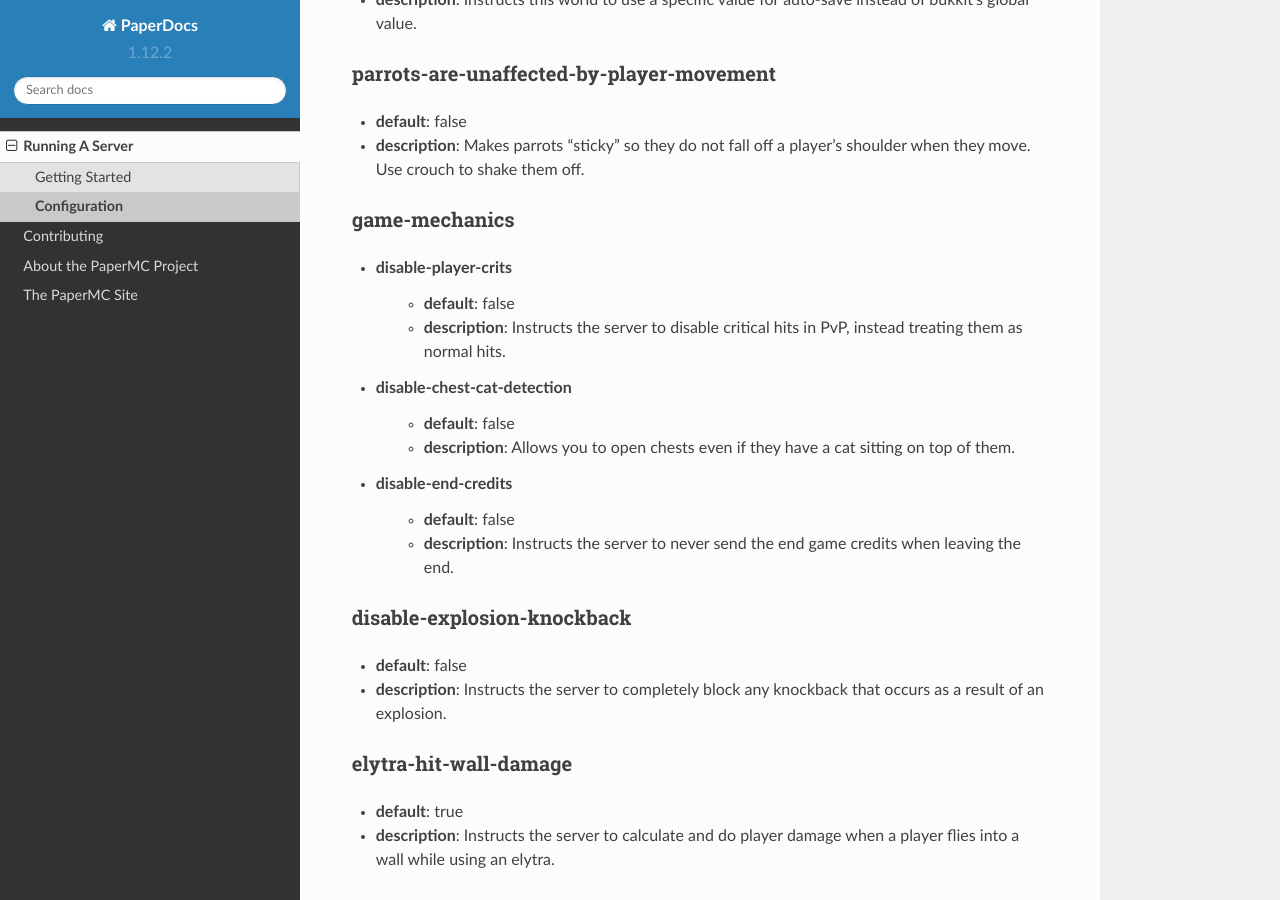
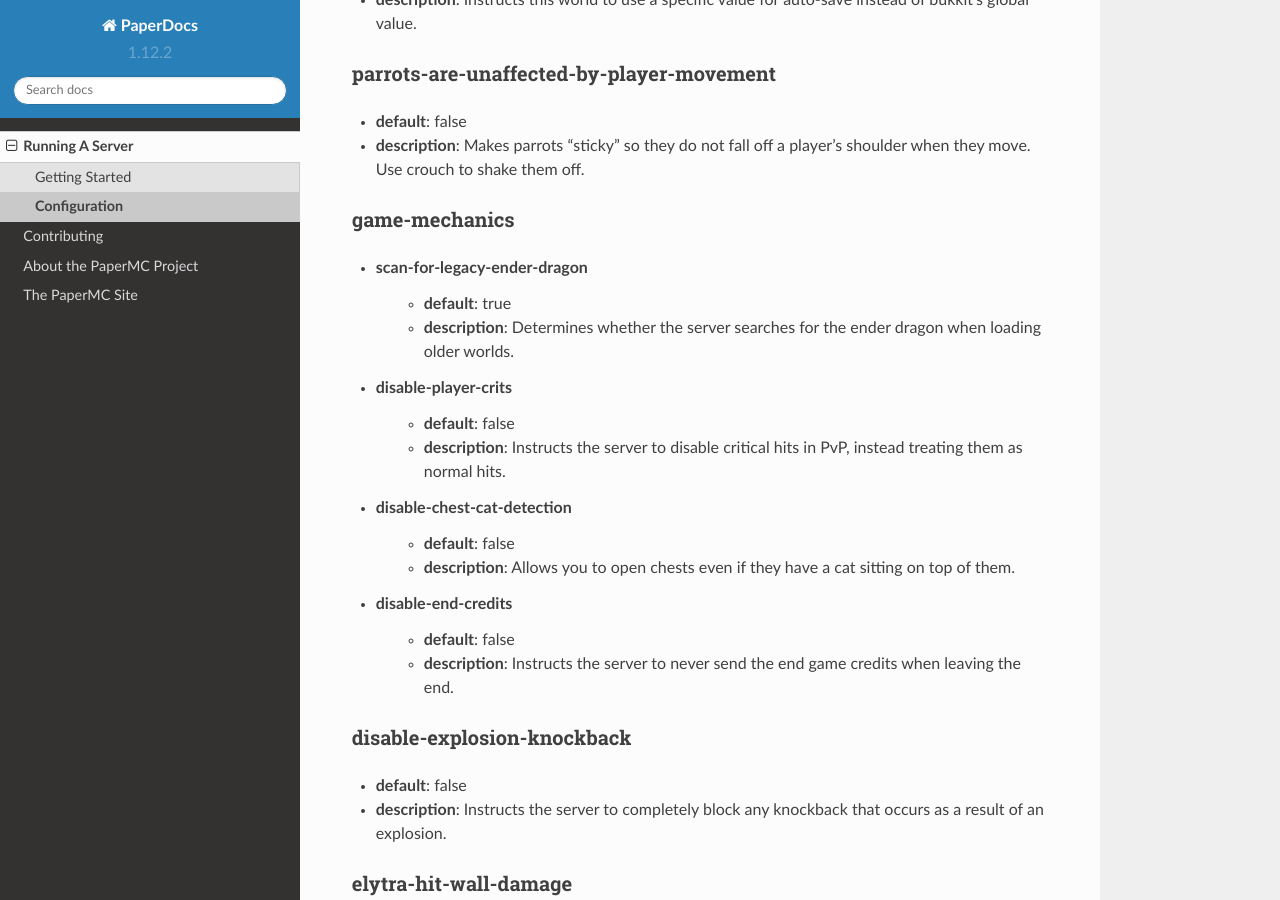
Before and after one commit to PaperMC/PaperDocs, a Sphinx documentation site: the page built from source/server/configuration.rst, in a window 1280 px wide and 900 px high, scrolled down 6750 px. Built offline with Sphinx 7.4.7 and the Read the Docs theme 2.0.0, drawn with Linux system fonts in a browser that asks for light colours.

Commit message:
Add game-mechanics.scan-for-legacy-ender-dragon documentation
https://github.com/PaperMC/Paper/commit/8f1e26286f946ffe9a3847f50ad122a594d70b55

```diff
--- a/source/server/configuration.rst
+++ b/source/server/configuration.rst
@@ -301,6 +301,11 @@ parrots-are-unaffected-by-player-movement
 
 game-mechanics
 ~~~~~~~~~~~~~~
+* scan-for-legacy-ender-dragon
+    - **default**: true
+    - **description**: Determines whether the server searches for the ender
+      dragon when loading older worlds.
+
 * disable-player-crits
     - **default**: false
     - **description**: Instructs the server to disable critical hits in PvP,
```
